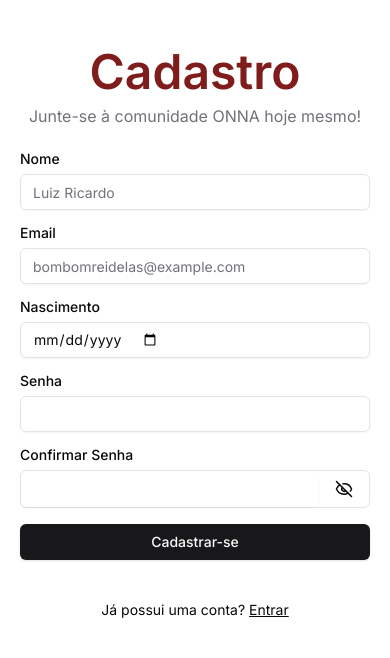
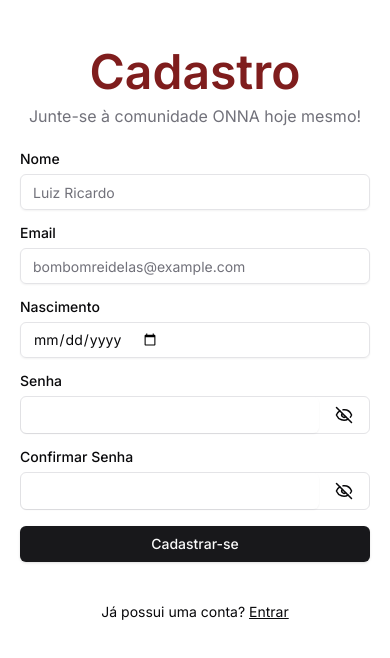
Before and after one commit to bbayerdev/onna-web, a Next.js app: page /cadastro in a window 390 px wide. Shown: the top 658 px of the page. Built offline with nearby package versions, Linux system fonts and the light colour scheme.

Commit message:
cadastro 1.1 + tipagem 1.3 🍆

```diff
--- a/app/cadastro/page.tsx
+++ b/app/cadastro/page.tsx
@@ -82,8 +82,11 @@ export function Page() {
   }
 
   //eye password:
-  const [isShow, setIsShow] = useState(false)
-  const eyePassword = () => setIsShow(!isShow)
+  const [isShow1, setIsShow1] = useState(false)
+  const eyePassword1 = () => setIsShow1(!isShow1)
+  //eye confirm:
+  const [isShow2, setIsShow2] = useState(false)
+  const eyePassword2 = () => setIsShow2(!isShow2)
 
   return (
     <div className="w-full lg:grid lg:min-h-[600px] lg:grid-cols-2 xl:min-h-[800px]">
@@ -126,13 +129,19 @@ export function Page() {
               {errors.dataNasc && <span className="text-red-500 text-sm">{errors.dataNasc.message}</span>}
             </div>
             <div className="grid gap-2">
-              <Label htmlFor="senha">Senha</Label>
-              <Input
-                id="senha"
-                type="password"
-                {...register('senha')}
-              />
-              {errors.senha && <span className="text-red-500 text-sm">{errors.senha.message}</span>}
+              <Label htmlFor="confirmSenha">Senha</Label>
+              <div className="flex border-[1px] rounded-md">
+                <Input
+                  className="border-none"
+                  id="confirmSenha"
+                  type={isShow1 ? "text" : "password"}
+                  {...register('senha')}
+                />
+                <button onClick={eyePassword1} type="button" className="px-4">
+                  {isShow1 ? <Eye size={18} /> : <EyeOff size={18} />}
+                </button>
+              </div>
+              {errors.confirmSenha && <span className="text-red-500 text-sm">{errors.confirmSenha.message}</span>}
             </div>
             <div className="grid gap-2">
               <Label htmlFor="confirmSenha">Confirmar Senha</Label>
@@ -140,11 +149,11 @@ export function Page() {
                 <Input
                   className="border-none"
                   id="confirmSenha"
-                  type={isShow ? "text" : "password"}
+                  type={isShow2 ? "text" : "password"}
                   {...register('confirmSenha')}
                 />
-                <button onClick={eyePassword} type="button" className="px-4">
-                  {isShow ? <Eye size={18} /> : <EyeOff size={18} />}
+                <button onClick={eyePassword2} type="button" className="px-4">
+                  {isShow2 ? <Eye size={18} /> : <EyeOff size={18} />}
                 </button>
               </div>
               {errors.confirmSenha && <span className="text-red-500 text-sm">{errors.confirmSenha.message}</span>}
@@ -161,13 +170,13 @@ export function Page() {
           </div>
         </div>
       </div>
-      <div className="hidden bg-muted lg:block bg-red-100">
+      <div className="hidden bg-muted lg:block">
         <Image
           src="/placeholder.svg"
           alt="Image"
           width="1920"
           height="1080"
-          className="h-full w-full object-cover dark:brightness-[0.2] dark:grayscale"
+          className="h-full w-full object-cover dark:brightness-[0.2] dark:grayscale bg-red-50"
         />
       </div>
     </div>
```
